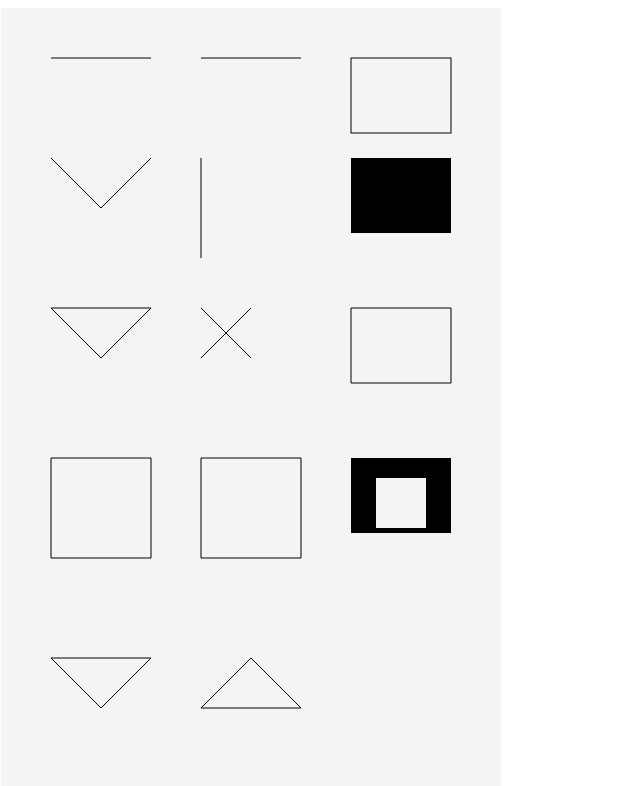
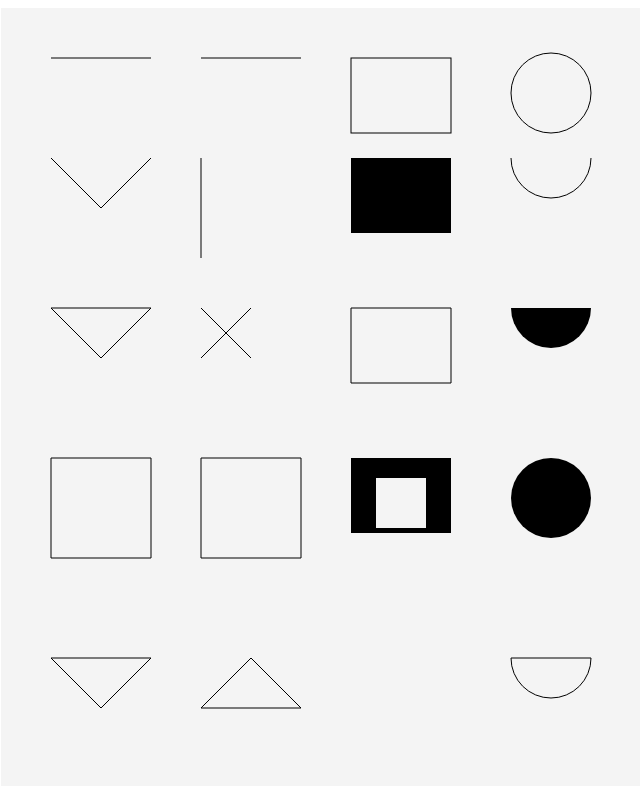
Before and after one commit to ViktoriiaHolub/canvas-level-1, a plain HTML site: page index.html in a window 1280 px wide. Shown: the top 786 px of the page, without its empty margins (7-647 px from the left). Drawn offline with Linux system fonts and the light colour scheme.

Commit message:
method for circumferences. part 4 of 7

```diff
--- a/index.html
+++ b/index.html
@@ -8,7 +8,7 @@
   </head>
   <body>
     <canvas
-      width="500"
+      width="650"
       height="1320"
       style="background-color: #f4f4f4"
     ></canvas>
--- a/index.js
+++ b/index.js
@@ -124,3 +124,37 @@ ctx.stroke(); // can be fill() or stroke()
 
 ctx.fillRect(350, 450, 100, 75);
 ctx.clearRect(375, 470, 50, 50);
+
+// work with circumferences
+function getRadians(degrees) {
+  return (Math.PI / 180) * degrees;
+}
+
+ctx.beginPath();
+ctx.arc(550, 85, 40, 0, getRadians(360));
+ctx.stroke();
+
+ctx.beginPath();
+ctx.arc(550, 150, 40, 0, getRadians(180));
+ctx.stroke();
+
+ctx.beginPath();
+ctx.arc(550, 300, 40, 0, getRadians(180));
+ctx.fill();
+
+ctx.beginPath();
+ctx.arc(550, 490, 40, 0, getRadians(360));
+ctx.fill();
+
+ctx.beginPath();
+ctx.arc(550, 650, 40, 0, getRadians(180));
+ctx.closePath();
+ctx.stroke();
+
+ctx.beginPath();
+ctx.arc(550, 790, 40, 0, getRadians(180));
+ctx.fill();
+
+ctx.beginPath();
+ctx.arc(550, 920, 40, 0, getRadians(90));
+ctx.fill();
```
